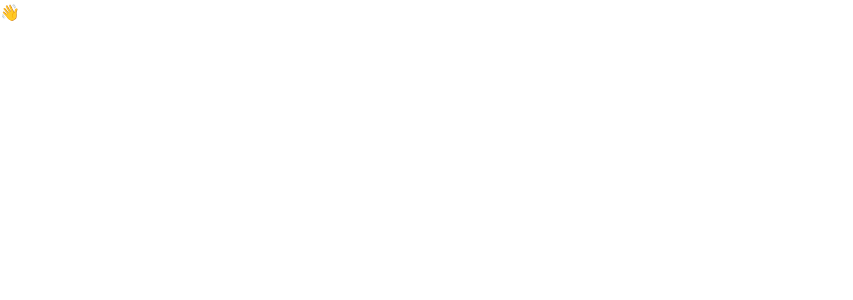
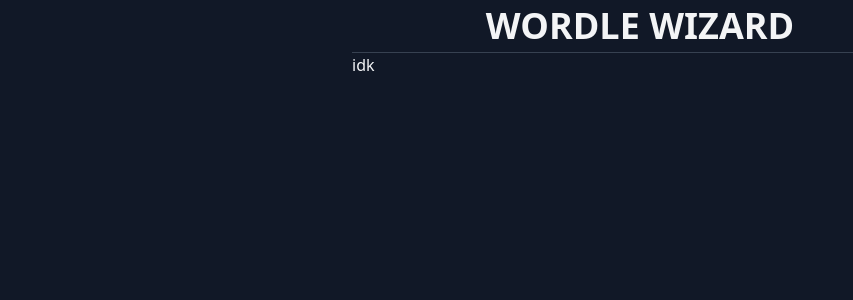
Before and after one commit to ohheyjosh/wordle-wizard, a Next.js app: page / in a window 1280 px wide. Shown: the top 300 px of the page, without its empty margins (0-853 px from the left). Built offline with nearby package versions, Linux system fonts and the light colour scheme.

Commit message:
initial utilities + layout styling

```diff
--- a/components/Layout.tsx
+++ b/components/Layout.tsx
@@ -1,5 +1,4 @@
 import React, { ReactNode } from 'react';
-import Link from 'next/link';
 import Head from 'next/head';
 
 type Props = {
@@ -8,13 +7,18 @@ type Props = {
 };
 
 const Layout = ({ children, title = 'Wordle Wizard' }: Props) => (
-  <div>
+  <div className="flex flex-col h-screen text-gray-100 bg-gray-900">
     <Head>
       <title>{title}</title>
       <meta charSet="utf-8" />
       <meta name="viewport" content="initial-scale=1.0, width=device-width" />
     </Head>
-    {children}
+    <header className="w-full max-w-xl mx-auto text-center border-b border-gray-700">
+      <h1 className="my-2 text-4xl font-bold leading-9 uppercase">
+        Wordle Wizard
+      </h1>
+    </header>
+    <main className="w-full max-w-xl mx-auto">{children}</main>
   </div>
 );
 
--- a/pages/index.tsx
+++ b/pages/index.tsx
@@ -2,7 +2,7 @@ import Layout from '../components/Layout';
 
 const IndexPage = () => (
   <Layout title="Wordle Wizard">
-    <h1>👋</h1>
+    idk
   </Layout>
 );
 
```
